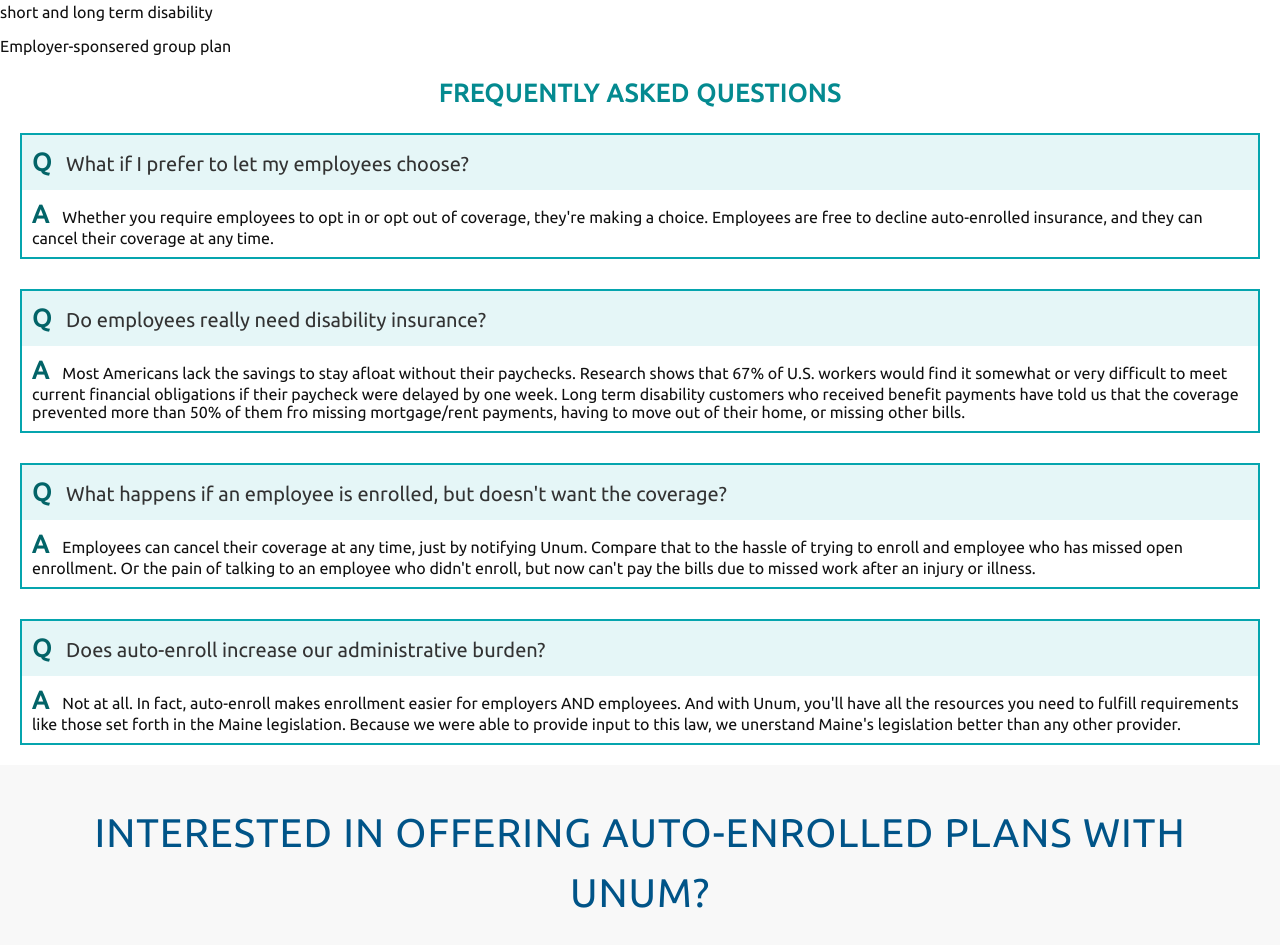
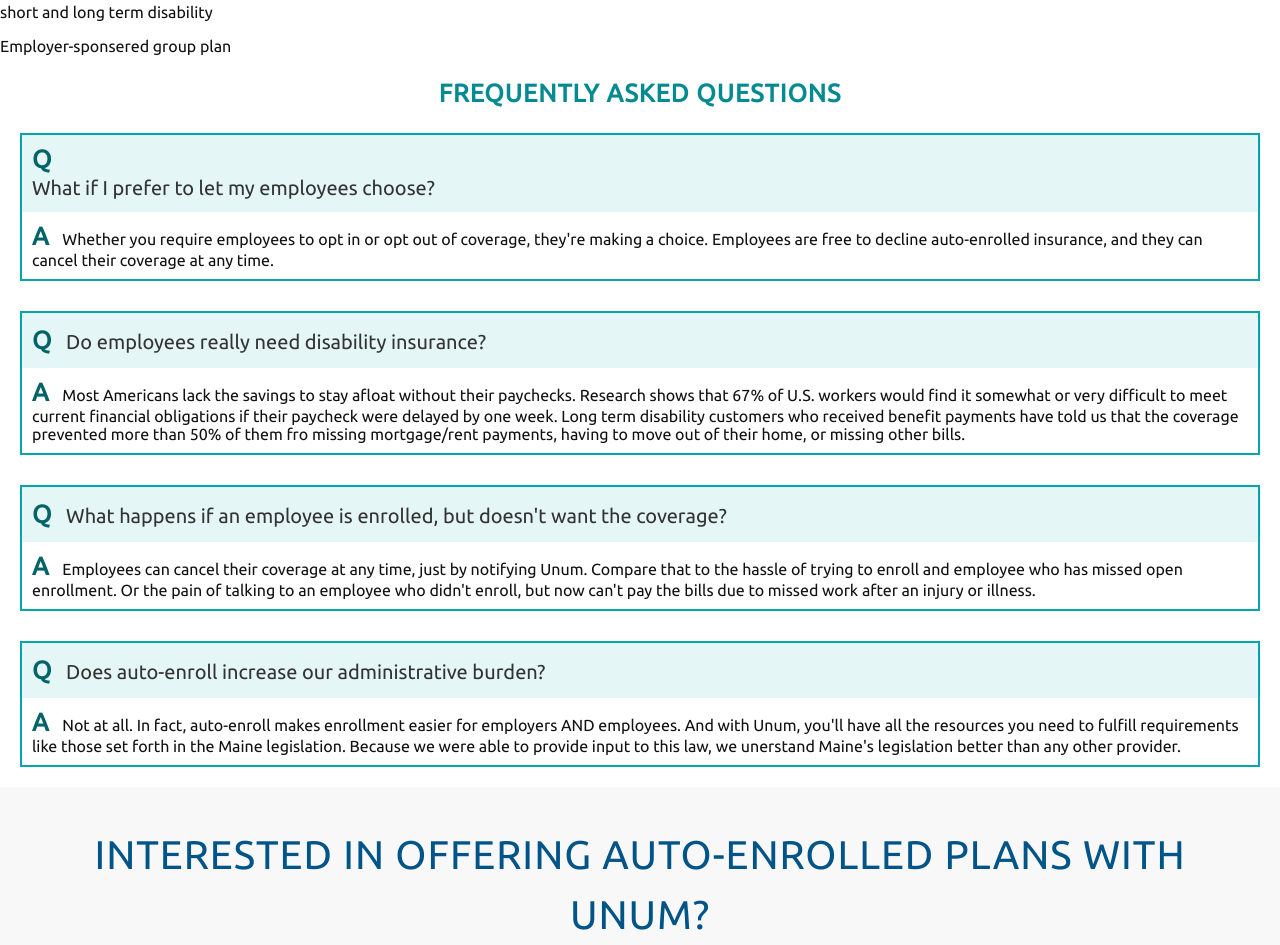
Before and after one commit to unumux/auto-enrollment, a website: page index.html in a window 1280 px wide. Shown: the part 3595-4540 px from the top of the page. Drawn offline with nearby package versions, Linux system fonts and the light colour scheme.

Commit message:
initial commit

```diff
--- a/index.html
+++ b/index.html
@@ -312,9 +312,10 @@
 
             <section class="faq-section">
                 <div class="faq__q-container">
-                    <p class="faq__q">
-                        <span class="faq__letter">Q</span> What if I prefer to let my employees choose?
-                    </p>
+                    <div class="faq__letter">Q</div>
+                    <div class="faq__q">
+                         What if I prefer to let my employees choose?
+                    </div>
                 </div>
                 <div class="faq__a-container">
                     <p class="faq__a">
--- a/styles/_header.scss
+++ b/styles/_header.scss
@@ -1,5 +1,6 @@
 .header {
     background-color: #fff;
+    // background-color: red;
     margin: 20px 10px;
 }
 
--- a/styles/faq/_main.scss
+++ b/styles/faq/_main.scss
@@ -24,12 +24,14 @@
         font-weight: bold;
         color: $sea-green-darker;
         padding-right: 10px;
+        width: 20%;
     }
 
     &__q {
         color: $font-color-gray;
         font-size: 20px;
         line-height: 1.4;
+        width: 80%;
     }
 
     &__a-container {
--- a/styles/utilities/_mixins.scss
+++ b/styles/utilities/_mixins.scss
@@ -30,7 +30,7 @@
 @mixin subheading($font-size: 25px) {
     line-height: 1.5;
     letter-spacing: 1px;
-    text-align:center;
+    text-align: center;
     color: $orient;
     text-transform: uppercase;
     padding: 0 20px;
```
Also changed, not shown: scripts/site.js (line endings or trailing spaces), styles/site.min.css, 2 other files.
